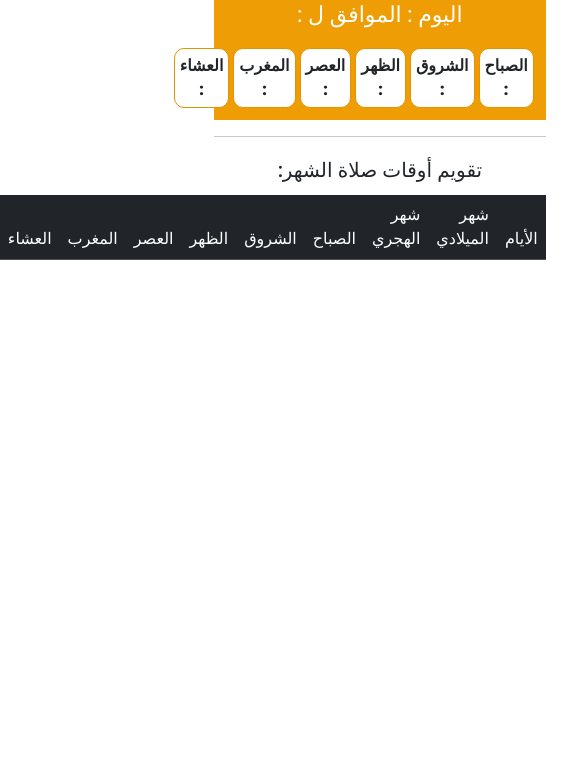
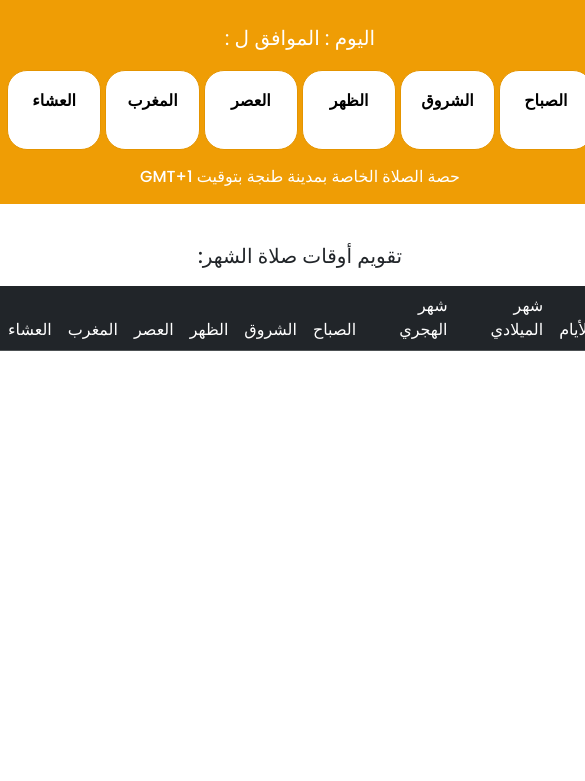
Before and after one commit to med-om/med-om.github.io, a website: page index.html in a window 390 px wide. Shown: the part 63-844 px from the top of the page, 585 px wide, since content can reach past the window. Drawn offline with nearby package versions, Linux system fonts and the light colour scheme; no server answers.

Commit message:
update styles

```diff
--- a/index.html
+++ b/index.html
@@ -28,22 +28,25 @@
 </head>
 <body>
     <div class="content">
+        <div class="headerPrayerTimes">
             <div class="titlePrayerTimes"><h3>مواقيت الصلاة</h3></div>
+            <hr>
             <div class="ShowTodaysDate">
                 <span>اليوم : <span id="al-Miladi"></span></span>
                 <span>الموافق ل : <span id="al-Hijri"></span></span>
             </div>
             <div class="showPrayerTimes">
-            <div class="al-sabah">الصباح : <span id="sabah"></span></div>
-            <div class="al-chorok">الشروق : <span id="chorok"></span></div>
-            <div class="al-dohr">الظهر : <span id="dohr"></span></div>
-            <div class="al-asr">العصر : <span id="asr"></span></div>
-            <div class="al-maghrib">المغرب : <span id="maghrib"></span></div>
-            <div class="al-icha">العشاء : <span id="isha"></span></div>
+                <div class="al-sabah">الصباح <h6 id="sabah"></h6></div>
+                <div class="al-chorok">الشروق <h6 id="chorok"></h6></div>
+                <div class="al-dohr">الظهر <h6 id="dohr"></h6></div>
+                <div class="al-asr">العصر <h6 id="asr"></h6></div>
+                <div class="al-maghrib">المغرب <h6 id="maghrib"></h6></div>
+                <div class="al-icha">العشاء <h6 id="isha"></h6></div>
             </div>
-        <hr>
+            <div class="notePTMonth"><h5>حصة الصلاة الخاصة بمدينة طنجة بتوقيت GMT+1</h5></div>
+        </div>
         <div class="showPTMonth">
-	<div class="titlePTMonth"><h5>تقويم أوقات صلاة الشهر: <span id="titlePTM"></span></h5></div>
+	    <div class="titlePTMonth"><h4>تقويم أوقات صلاة الشهر: <span id="titlePTM"></span></h4></div>
             <table class="table table-hover">
                 <thead>
                     <tr class="table_th table-dark">
--- a/script.js
+++ b/script.js
@@ -51,12 +51,12 @@ function prayerTimes(url){
 		alhijri.innerHTML = dates.hijri.date;
 
 		// show Prayer times
-		alSabah.innerHTML = timings.Fajr;
-		alChorok.innerHTML = timings.Sunrise;
-		alDohr.innerHTML = timings.Dhuhr;
-		alAsr.innerHTML = timings.Asr;
-		alMaghrib.innerHTML = timings.Maghrib;
-		alIsha.innerHTML = timings.Isha;
+		alSabah.innerHTML = timings.Fajr.slice(0, 5);
+		alChorok.innerHTML = timings.Sunrise.slice(0, 5);
+		alDohr.innerHTML = timings.Dhuhr.slice(0, 5);
+		alAsr.innerHTML = timings.Asr.slice(0, 5);
+		alMaghrib.innerHTML = timings.Maghrib.slice(0, 5);
+		alIsha.innerHTML = timings.Isha.slice(0, 5);
 
 	  })
 	  .catch(function (error) {
@@ -122,22 +122,22 @@ function getPTMonth(url){
 						td.appendChild(document.createTextNode(dates.hijri.day))
 						break;
 					case "PTM4":
-						td.appendChild(document.createTextNode(timings.Fajr))
+						td.appendChild(document.createTextNode(timings.Fajr.slice(0, 5)))
 						break;
 					case "PTM5":
-						td.appendChild(document.createTextNode(timings.Sunrise))
+						td.appendChild(document.createTextNode(timings.Sunrise.slice(0, 5)))
 						break;
 					case "PTM6":
-						td.appendChild(document.createTextNode(timings.Dhuhr))
+						td.appendChild(document.createTextNode(timings.Dhuhr.slice(0, 5)))
 						break;
 					case "PTM7":
-						td.appendChild(document.createTextNode(timings.Asr))
+						td.appendChild(document.createTextNode(timings.Asr.slice(0, 5)))
 						break;
 					case "PTM8":
-						td.appendChild(document.createTextNode(timings.Maghrib))
+						td.appendChild(document.createTextNode(timings.Maghrib.slice(0, 5)))
 						break;
 					case "PTM9":
-						td.appendChild(document.createTextNode(timings.Isha))
+						td.appendChild(document.createTextNode(timings.Isha.slice(0, 5)))
 
 				}
 
--- a/styles.css
+++ b/styles.css
@@ -8,40 +8,49 @@
 }
 
 .content{
-    width: 80%;
+    width: 70%;
     margin: 0 auto;
+}
+
+.headerPrayerTimes{
+    background-color: #EF9D05;
+    color: white;
 }
 
 .titlePrayerTimes{
     text-align: center;
-    padding: 10px;
+    padding: 15px 0px 0px 0px;
     font-size: 25px;
-    background-color: #EF9D05;
-    color: white;
 }
 
-.ShowTodaysDate{
+.ShowTodaysDate, .notePTMonth{
     text-align: center;
-    padding: 5px;
+    padding: 10px 0px;
     font-size: 22px;
-    background-color: #EF9D05;
-    color: white;
 }
+
 .showPrayerTimes{
     display: flex;
-	background-color: #EF9D05;
-	padding: 10px;
+    color: black;
+	padding: 5px;
 }
+
+.showPrayerTimes h6{
+    padding: 10px 0px 0px 0px;
+    font-size: 18px;
+    font-weight: bold;
+}
+
 
 .showPrayerTimes div{
     background-color: white;
     flex: 1;
     margin: 5px;
-    min-height: 50px;
+    min-height: 80px;
 	padding: 5px;
     text-align: center;
     align-content: center;
-    border-radius: 10px;
+    border-radius: 20px;
     border: 1px solid #e49400;
 	font-weight: bold;
 	transition: 0.5s ease;
@@ -49,29 +58,43 @@
 
 .showPrayerTimes div:hover{
     background-color: #EF9D05;
-    color: white;
     border: 1px solid #704902;
-    font-weight: bold;
+}
+
+.showPTMonth{
+    margin-top: 30px;
 }
 
 .titlePTMonth{
     text-align: center;
-	padding: 5px;
+	padding: 20px 0px;
+
 }
 
 @media (max-width: 950px) {
+    .content{
+        /* content connect with width of the table bootstrap */
+        min-width: 600px;
+    }
     .showPrayerTimes div{
 	height: auto;
 	padding: 5px;
 	margin: 2px;
     }
-    .titlePTMonth h5{
+
+    .ShowTodaysDate{
+        font-size: 20px;
+    }
+
+    .notePTMonth h5{
+        font-size: 16px;
+
+    }
+
+    .titlePTMonth{
+        padding: 10px 0px;
+    }
+    .titlePTMonth h4{
 	font-size: 20px;
     }
 }
-
-@media (max-width: 600px) {
-  .content{
-    width: 85%;
-  }
-}
```
Lines whose indentation alone changed are shown as unchanged.
